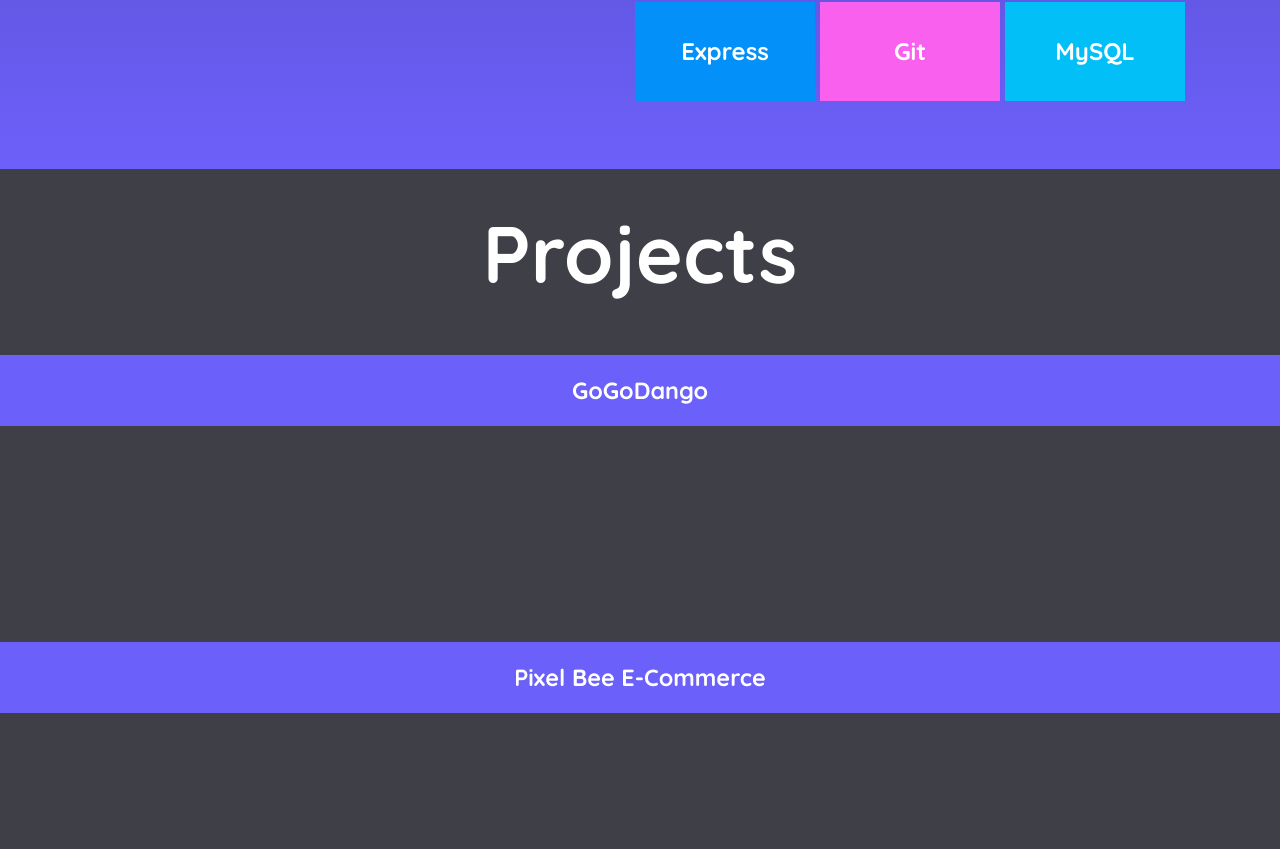
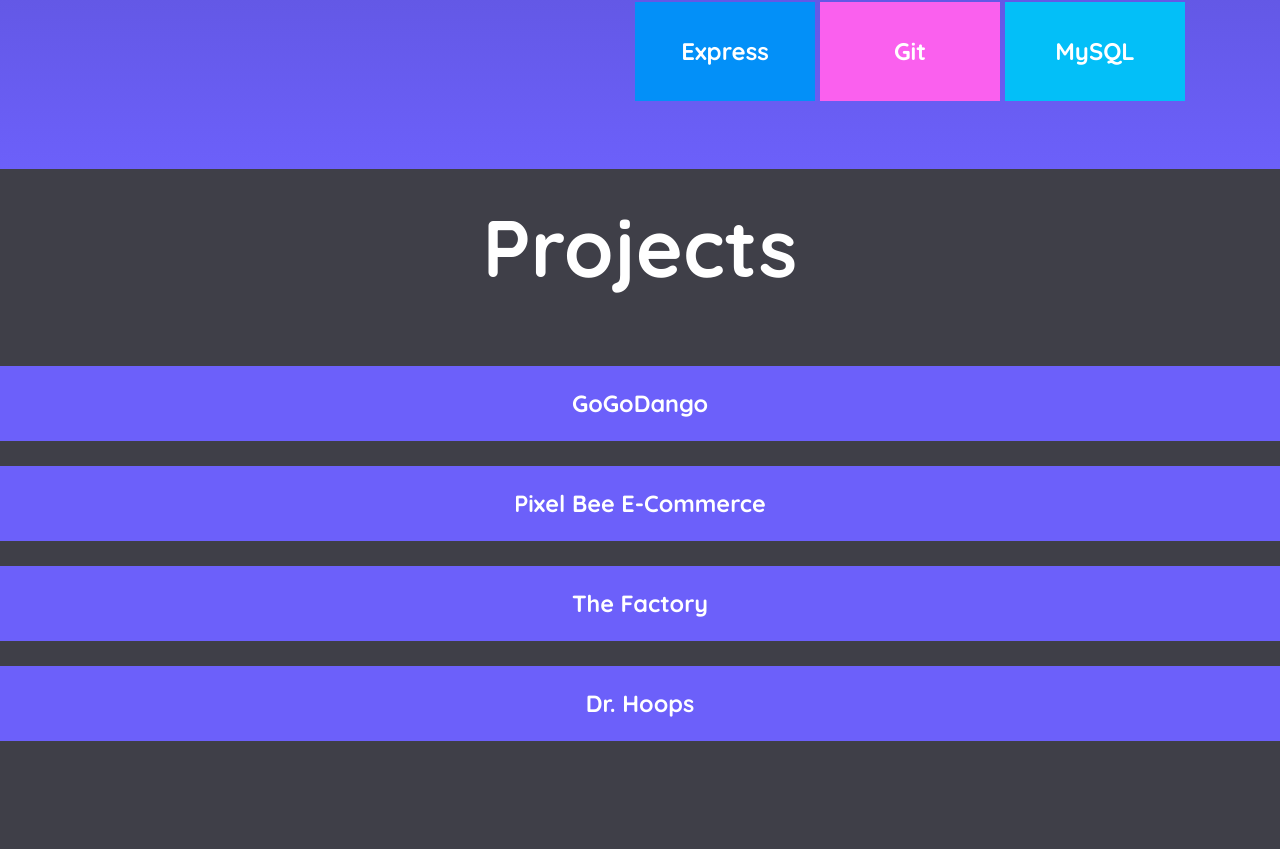
Before and after one commit to ColbPeyton/portfolio-revamp, a React (Create React App) app: page / in a window 1280 px wide. Shown: the part 1331-2180 px from the top of the page. Built offline with nearby package versions, Linux system fonts and the light colour scheme.

Commit message:
change About/Projects/ProjectView styling

```diff
--- a/src/styles/ProjectView.scss
+++ b/src/styles/ProjectView.scss
@@ -1,7 +1,7 @@
 @import './colors';
 .container-single-project-view{
     width: 90%;
-    height: 100%;
+    height: 300px;
     display: flex;
     justify-content: flex-start;
     align-items: center;
@@ -9,6 +9,7 @@
     background: $top-gradient;
     background: linear-gradient(0deg, $top-gradient, $bottom-gradiant);
     border-radius: 10px;
+    margin-top: 5px;
     .container-view-about{
         width: 90%;
         height: 35%;
@@ -17,6 +18,7 @@
         align-items: center;
         text-align: center;
         font-weight: 600;
+        font-size: 1.15rem;
     }
     .container-view-technology{
         width: 90%;
--- a/src/styles/Projects.scss
+++ b/src/styles/Projects.scss
@@ -4,7 +4,7 @@
 .container-projects{
     width: 100%;
     height: 200vh;
-    max-height: 1350px;
+    max-height: 1250px;
     background-color: $header-background;
     display: flex;
     justify-content: space-around;
@@ -22,10 +22,9 @@
         width: 100%;
         height: 85%;
 
-
         .container-project-view{
             width: 100%;
-            height: 25%;
+            margin: 25px 0;
             display: flex;
             justify-content: center;
             align-items: center;
@@ -33,7 +32,7 @@
 
             .container-project{
                 width: 100%;
-                height: 25%;
+                height: 75px;
                 display: flex;
                 justify-content: center;
                 align-items: center;
@@ -44,7 +43,7 @@
             }
             .container-view{
                 width: 100%;
-                height: 75%;
+                flex: 1;
                 display: flex;
                 justify-content: center;
                 align-items: center;
```
